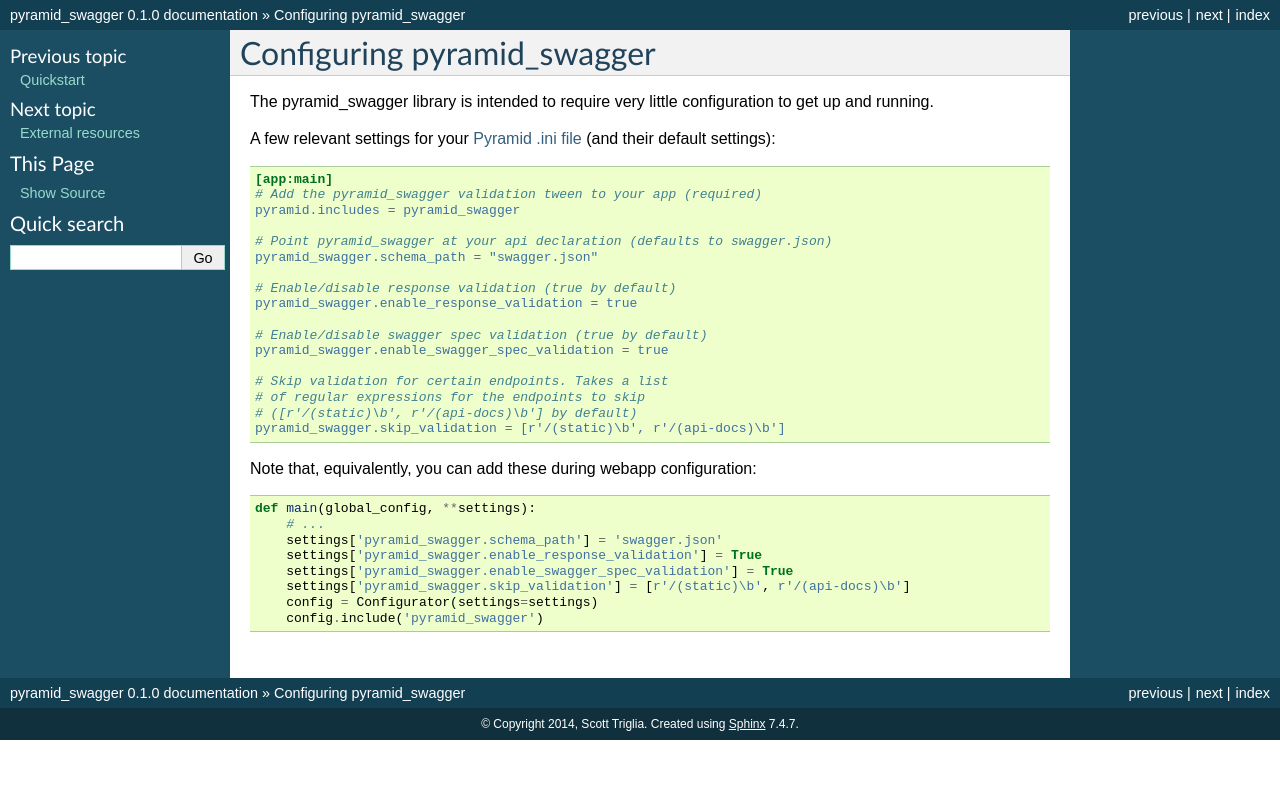
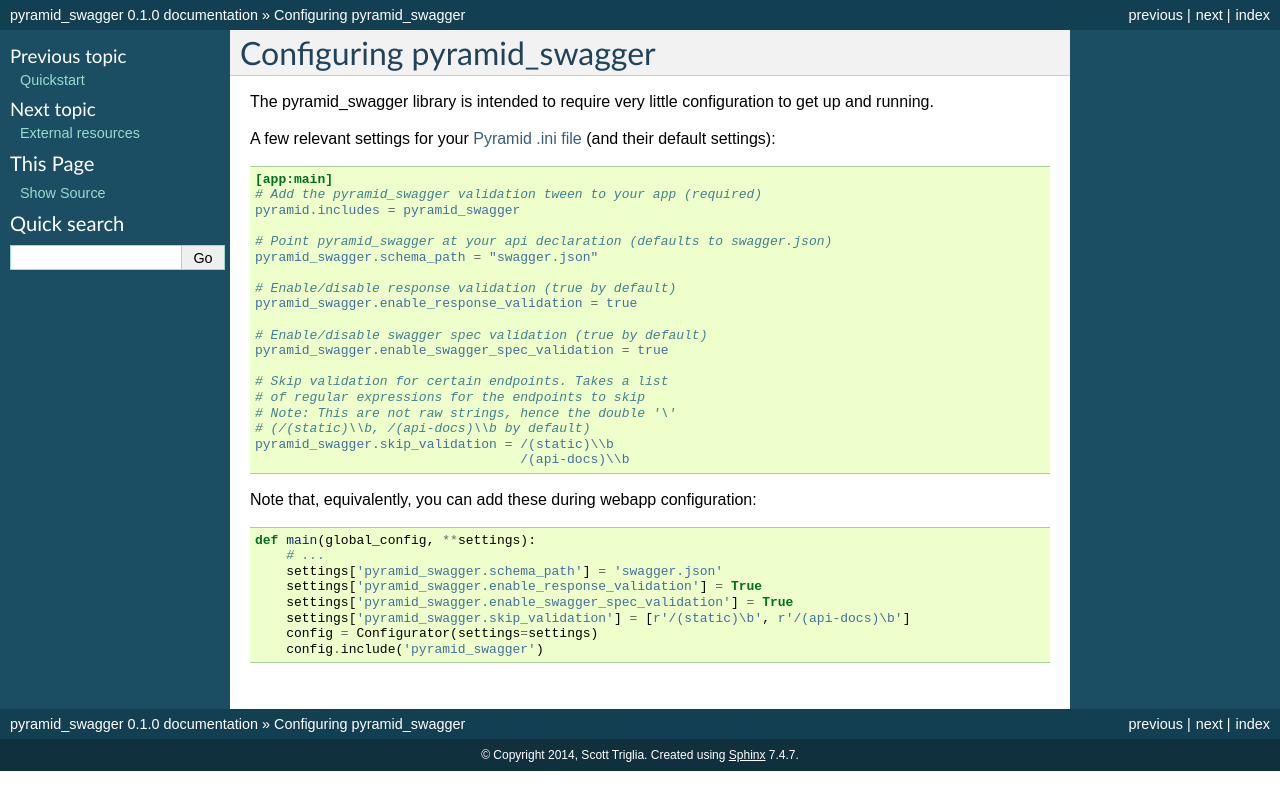
Before and after one commit to Yelp/pyramid_swagger, a Sphinx documentation site: the page built from docs/configuration.rst, in a window 1280 px wide. Shown: the top 810 px of the page. Built offline with Sphinx 7.4.7, drawn with Linux system fonts in a browser that asks for light colours.

Commit message:
Addressed the issues from previous pull request. - Fixed the docs for using the .ini file - Removed the unnecssary endpoint in the swagger testing - Added a check for allowing either a list or a single element with skip_validation config

```diff
--- a/docs/configuration.rst
+++ b/docs/configuration.rst
@@ -23,8 +23,10 @@
 
         # Skip validation for certain endpoints. Takes a list
         # of regular expressions for the endpoints to skip
-        # ([r'/(static)\b', r'/(api-docs)\b'] by default)
-        pyramid_swagger.skip_validation = [r'/(static)\b', r'/(api-docs)\b']
+        # Note: This are not raw strings, hence the double '\'
+        # (/(static)\\b, /(api-docs)\\b by default)
+        pyramid_swagger.skip_validation = /(static)\\b
+                                          /(api-docs)\\b
 
 Note that, equivalently, you can add these during webapp configuration:
 
```
Also changed, not shown: 5 other files.
